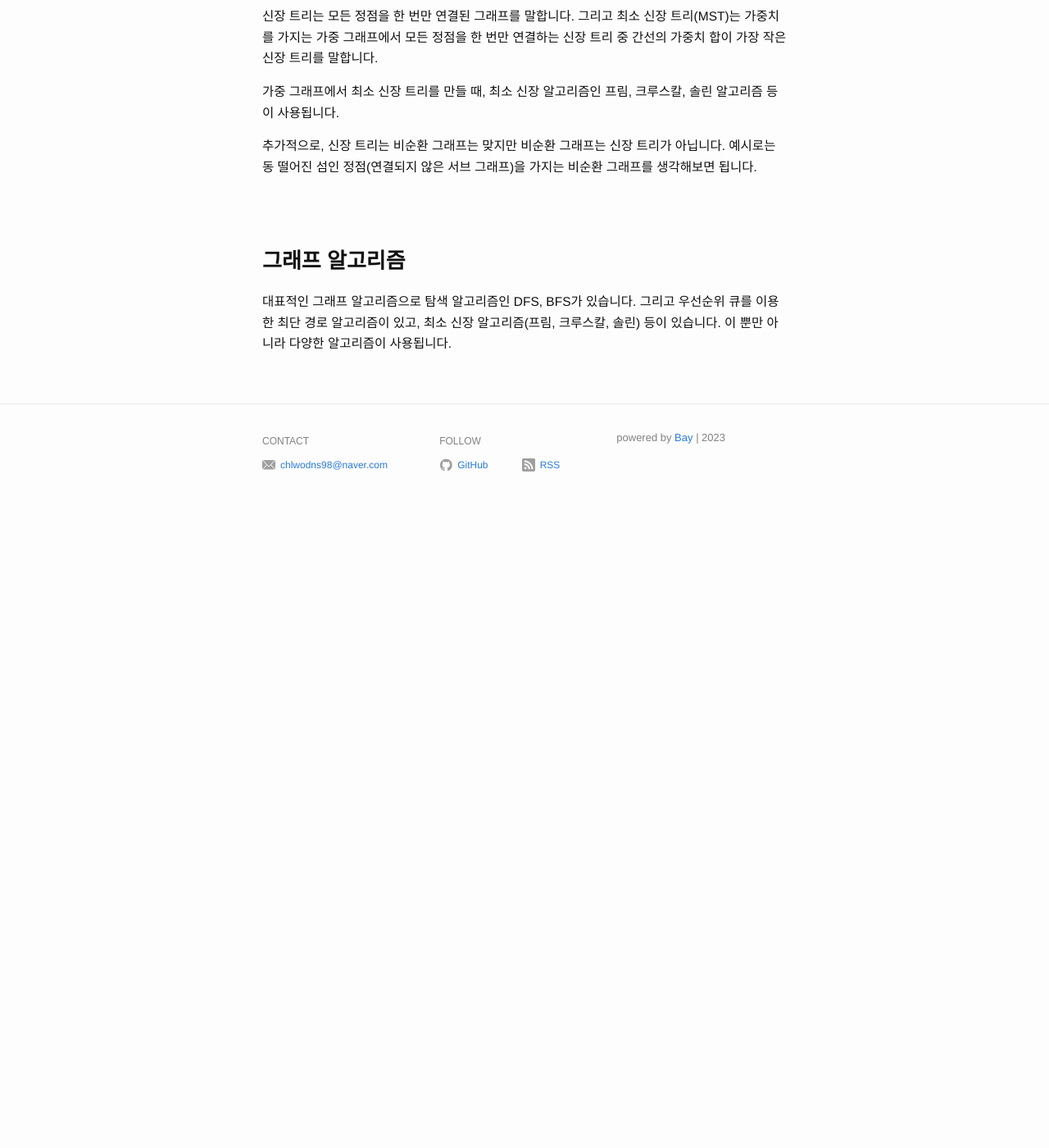
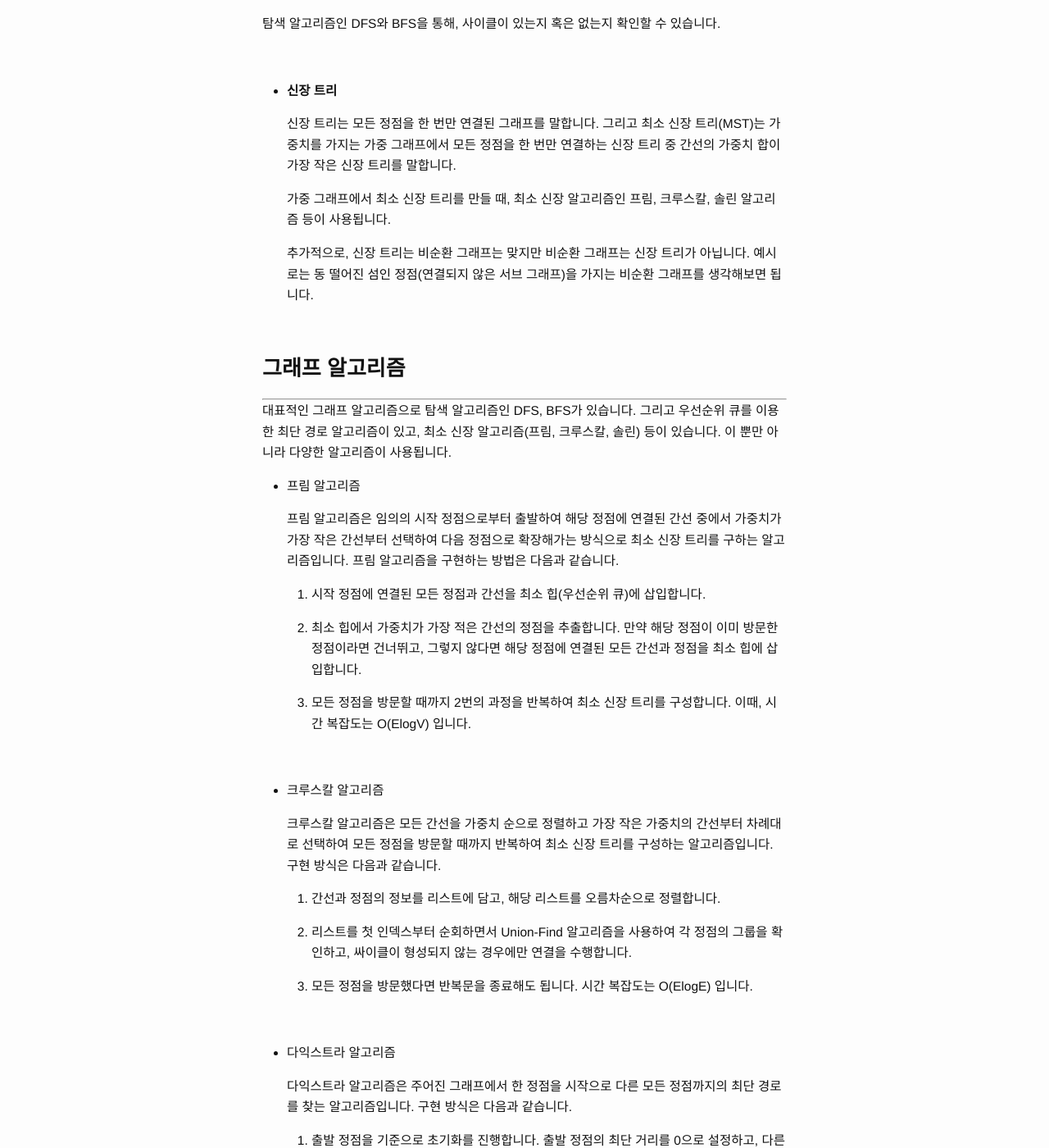
Before and after one commit to Jaeun-Choi98/jaeun-choi98.github.io, a Jekyll site: the page built from _posts/2023-10-05-data_structure(4).md, in a window 1280 px wide and 1400 px high, scrolled down 1458 px. Shown: the whole window at 82% size. Built offline with Jekyll 4.4.1, drawn with Linux system fonts in a browser that asks for light colours; before the commit the page ends 2088 px from its top, so only the background shows below that; some of the changed text lies outside the part shown.

Commit message:
revise data_structure(4).md

```diff
--- a/_posts/2023-10-05-data_structure(4).md
+++ b/_posts/2023-10-05-data_structure(4).md
@@ -1,8 +1,8 @@
 ---
 layout: post
-title:  "Data Structure_그래프"
-tags: "DataStructrue"
-date:   2023-10-05 00:00:00
+title: 'Data Structure_그래프'
+tags: 'DataStructrue'
+date: 2023-10-05 00:00:00
 ---
 
 그래프는 정점(Vertex)과 간선(Edge)으로 이루어진 자료 구조입니다. 각 정점은 객체로 나타낼 수 있으며, 객체들 간의 관계는 간선으로 나타낼 수 있습니다. 이러한 그래프는 현실에서 네트워크, 경로, 관계 등을 모델링 하는데 사용됩니다.
@@ -21,35 +21,87 @@ date:   2023-10-05 00:00:00
 <br>
 
 ### **무방향 방향**
+
+---
+
 무방향 그래프는 방향이 없는 그래프를 말합니다. 수식으로는 G=(V,E)로 표현하고 두 정점이 연결되었음 나타내는 (A,B)와 (B,A)는 동일한 간선으로 취급합니다.
 
 방향 그래프는 G=<V,E>로 표현하고 두 정점이 연결되었음을 나타날 때, (A,B)와 (B,A)는 동일하지 않는 간선으로 취급합니다. 따라서 무방향 그래프의 최대 간선 수는 V=n 일 때 n(n-1)/2 이고, 방향 그래프의 최대 간선 수는 n(n-1) 입니다.
 
 <br>
-<br>
 
 ### **가중 그래프**
-간선에 가중치가 있는 그래프를 말합니다. 가중 그래프는 네트워크, 계획 등을 표현할 수 있습니다. 가중 그래프로 객체들 간의 관계를 표현하고, 우선순위 큐를 사용해 최단 경로(비용) 알고리즘(다익스트라 알고리즘)을 사용할 수도 있습니다. 라우팅 프로토콜에서도 사용되며, 프로젝트 관리에서도 사용될 수 있습니다.
 
-<br>
+---
+
+가중 그래프는 간선에 가중치가 부여된 그래프를 말합니다. 이 그래프는 네트워크, 계획 등을 표현하는 데 사용됩니다. 가중 그래프는 객체들 간의 관계를 표현하고, 각 간선에는 가중치(비용 또는 거리)가 할당되어 있습니다.
+
+가중 그래프는 여러 응용 분야에서 활용됩니다. 예를 들어, 우선순위 큐를 사용하여 최단 경로(최소 비용 경로)를 찾는데 사용되는 다익스트라 알고리즘 등의 경로 탐색 알고리즘에서 주로 사용됩니다. 또한, 라우팅 프로토콜에서도 네트워크에서 데이터를 전송하는 경로를 결정하는 데 가중 그래프가 사용됩니다.
+
+뿐만 아니라 프로젝트 관리에서도 가중 그래프가 활용될 수 있습니다. 프로젝트의 작업들을 정점으로, 작업 간의 의존 관계를 가중치로 나타내어 시간 또는 비용 등을 최소화하여 프로젝트를 효율적으로 관리하는 데 활용됩니다.
+
 <br>
 
 ### **순환 비순환**
+
+---
+
 한 정점에서 시작해서 다시 같은 정점으로 돌아오는 경로가 있는 그래프를 순환 그래프라고 합니다. 사이클이 있는 그래프라고 말하기도 합니다. 사이클이 없는 그래프를 비순환 그래프라고 말하며, 트리는 그래프의 한 형태로 비순환 그래프입니다.
 
 탐색 알고리즘인 DFS와 BFS을 통해, 사이클이 있는지 혹은 없는지 확인할 수 있습니다.
 
 <br>
 
-#### **신장 트리**
-신장 트리는 모든 정점을 한 번만 연결된 그래프를 말합니다. 그리고 최소 신장 트리(MST)는 가중치를 가지는 가중 그래프에서 모든 정점을 한 번만 연결하는 신장 트리 중 간선의 가중치 합이 가장 작은 신장 트리를 말합니다.
+- **신장 트리**
 
-가중 그래프에서 최소 신장 트리를 만들 때, 최소 신장 알고리즘인 프림, 크루스칼, 솔린 알고리즘 등이 사용됩니다.
+  신장 트리는 모든 정점을 한 번만 연결된 그래프를 말합니다. 그리고 최소 신장 트리(MST)는 가중치를 가지는 가중 그래프에서 모든 정점을 한 번만 연결하는 신장 트리 중 간선의 가중치 합이 가장 작은 신장 트리를 말합니다.
 
-추가적으로, 신장 트리는 비순환 그래프는 맞지만 비순환 그래프는 신장 트리가 아닙니다. 예시로는 동 떨어진 섬인 정점(연결되지 않은 서브 그래프)을 가지는 비순환 그래프를 생각해보면 됩니다.
+  가중 그래프에서 최소 신장 트리를 만들 때, 최소 신장 알고리즘인 프림, 크루스칼, 솔린 알고리즘 등이 사용됩니다.
 
-<br>
+  추가적으로, 신장 트리는 비순환 그래프는 맞지만 비순환 그래프는 신장 트리가 아닙니다. 예시로는 동 떨어진 섬인 정점(연결되지 않은 서브 그래프)을 가지는 비순환 그래프를 생각해보면 됩니다.
+
 <br>
 
 ### **그래프 알고리즘**
+
+---
+
 대표적인 그래프 알고리즘으로 탐색 알고리즘인 DFS, BFS가 있습니다. 그리고 우선순위 큐를 이용한 최단 경로 알고리즘이 있고, 최소 신장 알고리즘(프림, 크루스칼, 솔린) 등이 있습니다. 이 뿐만 아니라 다양한 알고리즘이 사용됩니다.
+
+- 프림 알고리즘
+
+  프림 알고리즘은 임의의 시작 정점으로부터 출발하여 해당 정점에 연결된 간선 중에서 가중치가 가장 작은 간선부터 선택하여 다음 정점으로 확장해가는 방식으로 최소 신장 트리를 구하는 알고리즘입니다. 프림 알고리즘을 구현하는 방법은 다음과 같습니다.
+
+  1. 시작 정점에 연결된 모든 정점과 간선을 최소 힙(우선순위 큐)에 삽입합니다.
+
+  2. 최소 힙에서 가중치가 가장 적은 간선의 정점을 추출합니다. 만약 해당 정점이 이미 방문한 정점이라면 건너뛰고, 그렇지 않다면 해당 정점에 연결된 모든 간선과 정점을 최소 힙에 삽입합니다.
+
+  3. 모든 정점을 방문할 때까지 2번의 과정을 반복하여 최소 신장 트리를 구성합니다. 이때, 시간 복잡도는 O(ElogV) 입니다.
+
+<br>
+
+- 크루스칼 알고리즘
+
+  크루스칼 알고리즘은 모든 간선을 가중치 순으로 정렬하고 가장 작은 가중치의 간선부터 차례대로 선택하여 모든 정점을 방문할 때까지 반복하여 최소 신장 트리를 구성하는 알고리즘입니다. 구현 방식은 다음과 같습니다.
+
+  1. 간선과 정점의 정보를 리스트에 담고, 해당 리스트를 오름차순으로 정렬합니다.
+
+  2. 리스트를 첫 인덱스부터 순회하면서 Union-Find 알고리즘을 사용하여 각 정점의 그룹을 확인하고, 싸이클이 형성되지 않는 경우에만 연결을 수행합니다.
+
+  3. 모든 정점을 방문했다면 반복문을 종료해도 됩니다. 시간 복잡도는 O(ElogE) 입니다.
+
+<br>
+
+- 다익스트라 알고리즘
+
+  다익스트라 알고리즘은 주어진 그래프에서 한 정점을 시작으로 다른 모든 정점까지의 최단 경로를 찾는 알고리즘입니다. 구현 방식은 다음과 같습니다.
+
+  1. 출발 정점을 기준으로 초기화를 진행합니다. 출발 정점의 최단 거리를 0으로 설정하고, 다른 모든 정점의 최단 거리를 무한대로 설정합니다.
+
+  2. 우선순위 큐를 사용하여 아직 방문하지 않은 정점들을 저장합니다. 초기에는 출발 정점만 큐에 넣습니다.
+
+  3. 우선순위 큐에서 가장 최단 거리의 정점을 선택하여 방문합니다. (**중복 검사를 피하기 위해 선택된 정점의 거리가 기록된 거리보다 크다면 건너뜁니다. 예시) 1->5 비용이 5이고 1->3->5 비용이 6이라면 건너뜁니다. 방문한 정점 처리로 중복 검사를 피할순 없습니다. 1->5가 6이고 1->3->5가 5라면 더 짧은 거리로 업데이트할 수 없습니다.**)
+
+  4. 선택된 정점에 연결된 모든 인접 정점들의 최단 거리를 갱신합니다. 현재까지의 최단 거리와 선택된 정점을 거쳐 가는 경로의 거리를 비교하여 더 짧은 거리로 업데이트합니다.
+
+  5. 모든 정점을 방문하고 갱신이 완료될 때까지 3번과 4번의 과정을 반복합니다.
```
